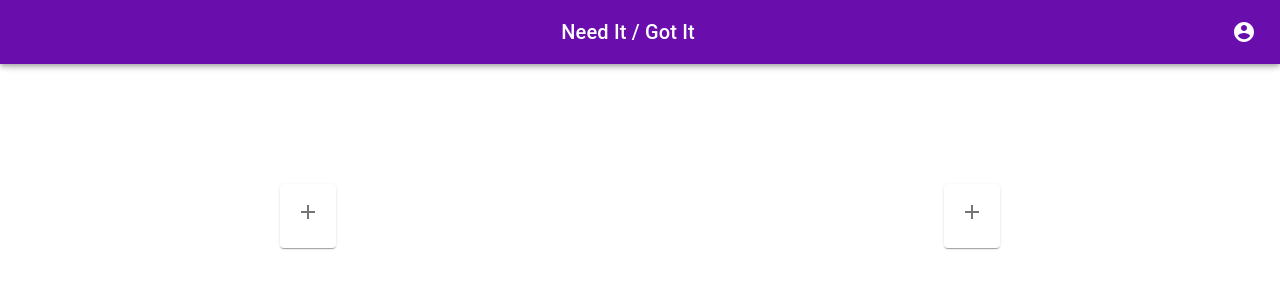
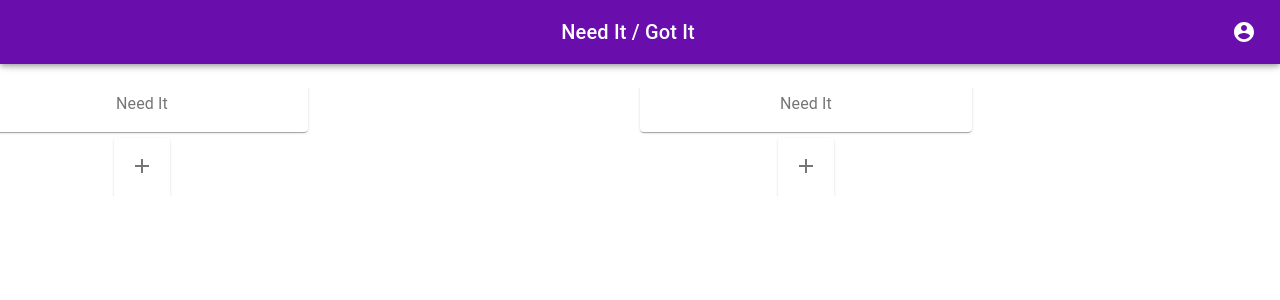
Before and after one commit to ananddtyagi/NeedItGotIt, a React (Create React App) app in the folder needitgotit/: page / in a window 1280 px wide. Shown: the top 300 px of the page. Built offline with nearby package versions, Linux system fonts and the light colour scheme.

Commit message:
no idea why all of the components are getting cut off

```diff
--- a/needitgotit/src/App.js
+++ b/needitgotit/src/App.js
@@ -24,9 +24,6 @@ const useStyles = makeStyles(theme => ({
   root: {
     flexGrow: 1,
   },
-  menuButton: {
-    marginRight: theme.spacing(2),
-  },
   title: {
     flexGrow: 1,
   },
@@ -35,13 +32,13 @@ const useStyles = makeStyles(theme => ({
   },
   headbar: {
     backgroundColor: '#6a0dad',
-    position: 'fixed',
   },
   header: {
-    minHeight: '60px',
+    minHeight: '100px',
   },
   content: {
     position: 'fixed',
+    overflow: 'hidden',
   }
 }));
 
--- a/needitgotit/src/components/maincontent.jsx
+++ b/needitgotit/src/components/maincontent.jsx
@@ -25,8 +25,6 @@ import DisplayCard from './displaycard';
 const useStyles = makeStyles(theme => ({
   root: {
     flexGrow: 1,
-    paddingTop: "10%",
-    display: 'inline-block'
   },
   paper: {
     padding: theme.spacing(2),
@@ -35,10 +33,18 @@ const useStyles = makeStyles(theme => ({
   },
   headbar: {
     backgroundColor: '#6a0dad',
-    position: 'fixed',
   },
   title: {
     flexGrow: 1,
+  },
+  grid: {
+    padding: 0,
+  },
+  column: {
+    flexGrow: 1,
+    align: 'center',
+    padding: 'auto',
+    alignItems:"center"
   }
 }));
 
@@ -87,7 +93,11 @@ export default function MainContent() {
     <div className={classes.root}>
       <div>
         <Grid container spacing={3}>
-          <Grid item xs={6}>
+          <div className={classes.column}>
+            <Grid item xs={12} sm={6}>
+              <Paper className={classes.paper}>
+                <Typography>Need It</Typography>
+              </Paper>
               <Button onClick={onAddNeedIt}>
                 <Paper className={classes.paper}>
                   <AddIcon/>
@@ -95,7 +105,12 @@ export default function MainContent() {
               </Button>
               {needItList}
             </Grid>
-          <Grid item xs={6}>
+          </div>
+          <div className={classes.column}>
+            <Grid item xs={12} sm={6}>
+              <Paper className={classes.paper}>
+                <Typography>Need It</Typography>
+              </Paper>
               <Button onClick={onAddGotIt}>
                 <Paper className={classes.paper}>
                   <AddIcon/>
@@ -103,6 +118,7 @@ export default function MainContent() {
               </Button>
               {gotItList}
             </Grid>
+          </div>
         </Grid>
       </div>
         <Dialog open={open} aria-labelledby="form-dialog-title">
```
Lines whose indentation alone changed are shown as unchanged.
